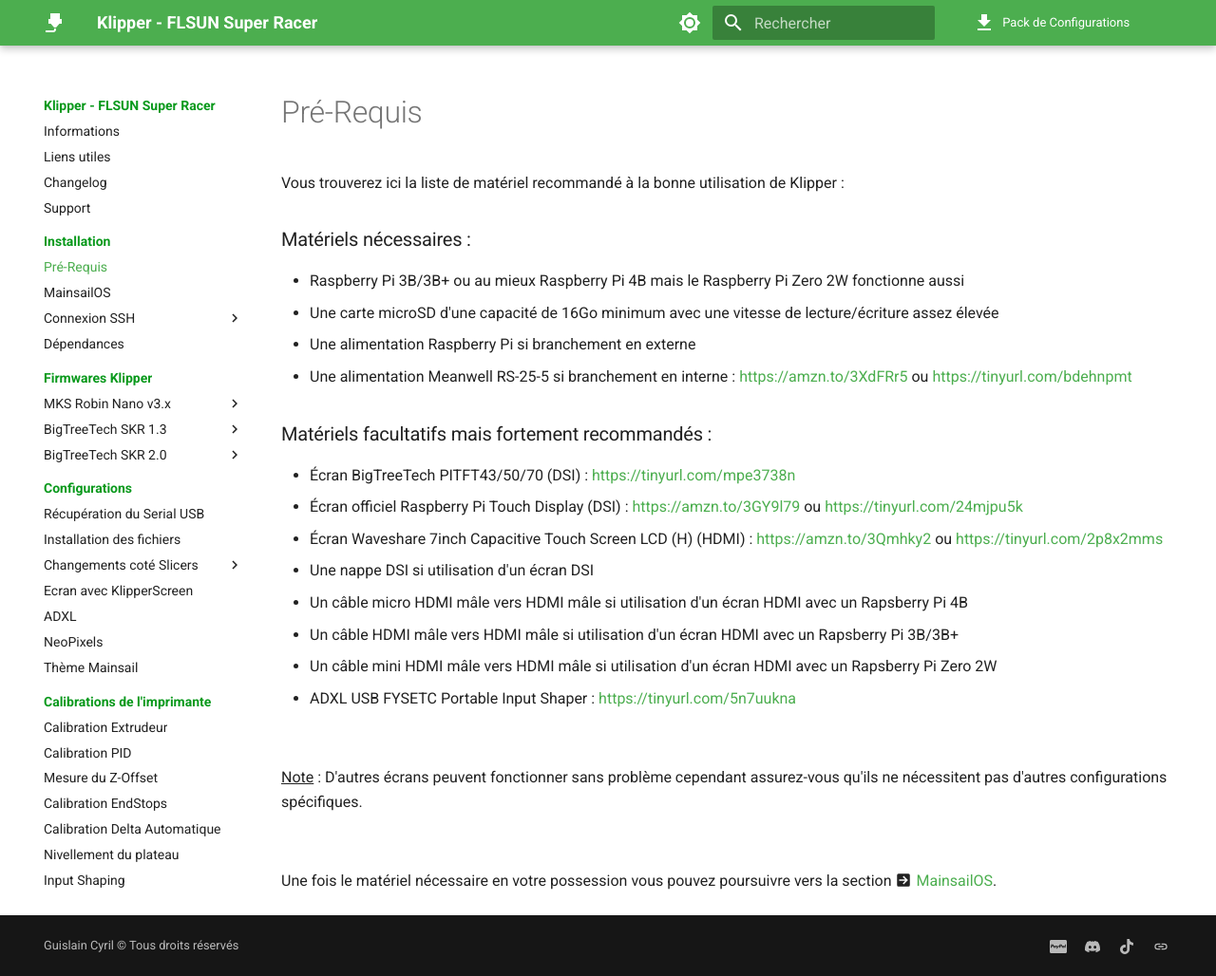
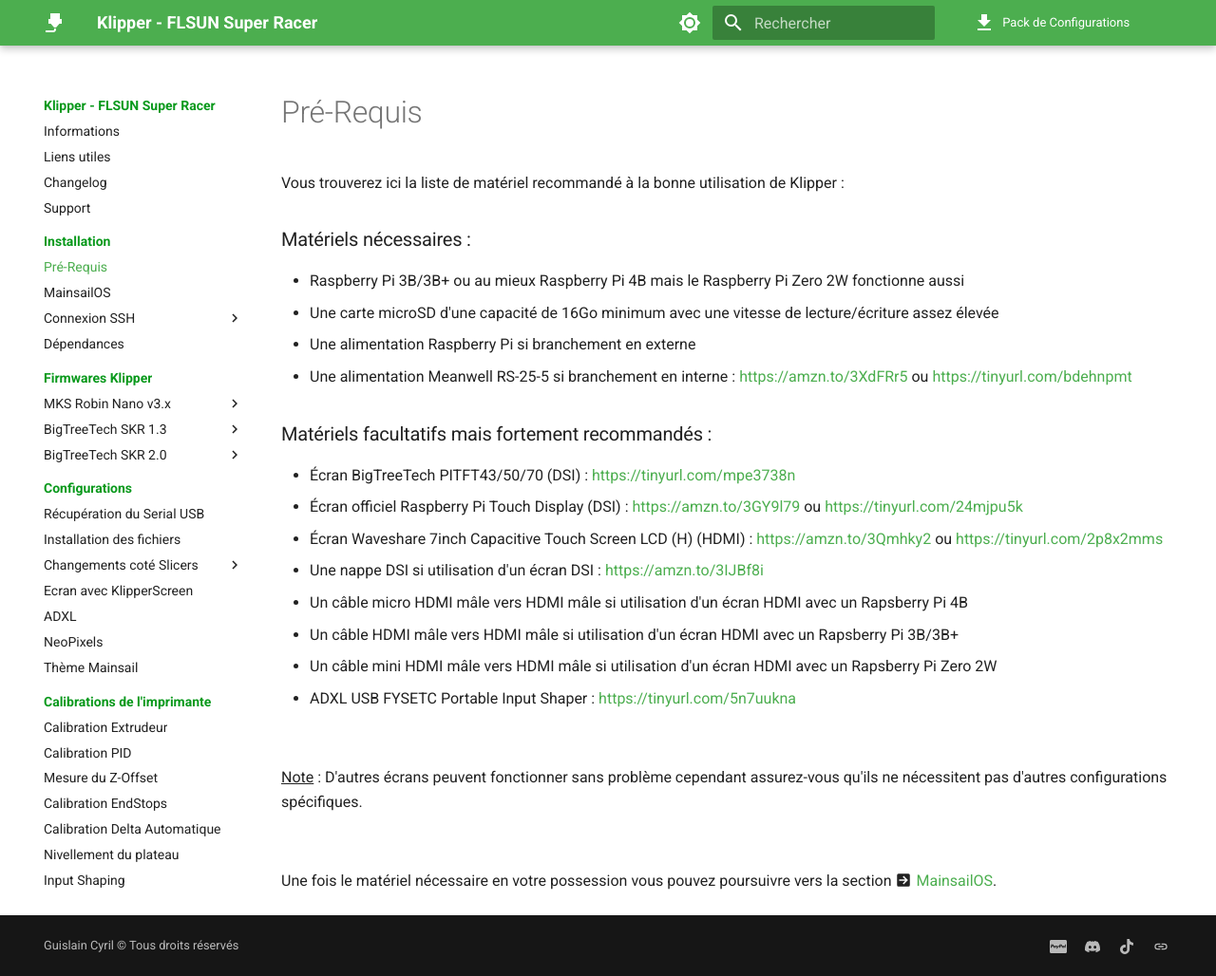
Before and after one commit to Guilouz/test, an MkDocs documentation site: the page built from docs/installation/pre-requis.md, in a window 1280 px wide and 1028 px high. Shown: the whole window at 95% size. Built offline with MkDocs 1.6.1 and Material for MkDocs 9.7.7, drawn with Linux system fonts in a browser that asks for light colours; comment, search, counter and statistics services are not loaded; some of the changed lines change nothing that is shown.

Commit message:
Update pre-requis.md

```diff
--- a/docs/installation/pre-requis.md
+++ b/docs/installation/pre-requis.md
@@ -22,7 +22,7 @@
   <li>Écran BigTreeTech PITFT43/50/70 (DSI) : <a href="https://tinyurl.com/mpe3738n" target="_blank">https://tinyurl.com/mpe3738n</a></li>
   <li>Écran officiel Raspberry Pi Touch Display (DSI) : <a href="https://amzn.to/3GY9l79" target="_blank">https://amzn.to/3GY9l79</a> ou <a href="https://tinyurl.com/24mjpu5k" target="_blank">https://tinyurl.com/24mjpu5k</a></li>
   <li>Écran Waveshare 7inch Capacitive Touch Screen LCD (H) (HDMI) : <a href="https://amzn.to/3Qmhky2" target="_blank">https://amzn.to/3Qmhky2</a> ou <a href="https://tinyurl.com/2p8x2mms" target="_blank">https://tinyurl.com/2p8x2mms</a></li>
-  <li>Une nappe DSI si utilisation d'un écran DSI</li>
+  <li>Une nappe DSI si utilisation d'un écran DSI : <a href="https://amzn.to/3IJBf8i" target="_blank">https://amzn.to/3IJBf8i</a></li>
   <li>Un câble micro HDMI mâle vers HDMI mâle si utilisation d'un écran HDMI avec un Rapsberry Pi 4B</li>
   <li>Un câble HDMI mâle vers HDMI mâle si utilisation d'un écran HDMI avec un Rapsberry Pi 3B/3B+</li>
   <li>Un câble mini HDMI mâle vers HDMI mâle si utilisation d'un écran HDMI avec un Rapsberry Pi Zero 2W</li>
```
